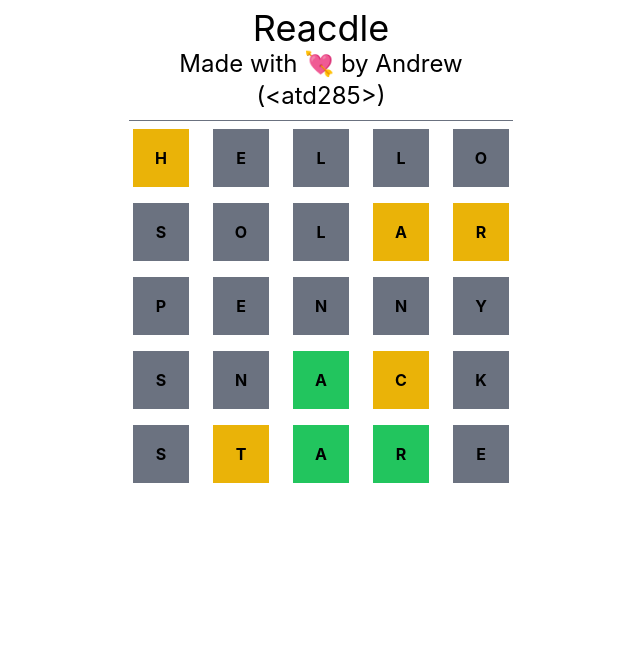
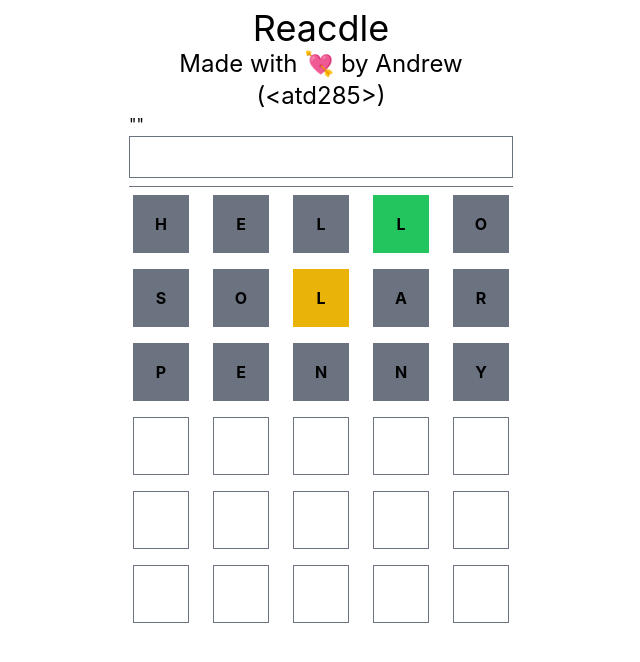
Before and after one commit to tuf75588/reacdle-wordle, a React (Vite) app: page / in a window 1280 px wide. Shown: the top 662 px of the page, without its empty margins (319-959 px from the left). Built offline with nearby package versions, Linux system fonts and the light colour scheme.

Commit message:
allow users to input text

```diff
--- a/package.json
+++ b/package.json
@@ -10,7 +10,8 @@
   },
   "dependencies": {
     "react": "^17.0.2",
-    "react-dom": "^17.0.2"
+    "react-dom": "^17.0.2",
+    "zustand": "^3.7.0"
   },
   "devDependencies": {
     "@testing-library/jest-dom": "^5.16.2",
--- a/src/App.tsx
+++ b/src/App.tsx
@@ -1,10 +1,30 @@
 import { useState } from 'react';
 import './App.css';
 import WordRow from './components/WordRow';
+import { useStore } from './store';
+import { LETTER_LENGTH } from './word-utils';
+
+const GUESS_LENGTH = 6;
 
 function App() {
-  const [count, setCount] = useState(0);
+  const [guess, setGuess] = useState('');
+  const state = useStore();
+  const onChange = (event: React.ChangeEvent<HTMLInputElement>) => {
+    const newGuess = event.target.value;
+    if (newGuess.length === LETTER_LENGTH) {
+      state.addGuess(newGuess);
+      setGuess('');
+      return;
+    }
+    setGuess(newGuess);
+  };
+  let rows = [...state.guesses];
 
+  if (rows.length > 0) {
+    rows.push(guess);
+  }
+  let numOfGuessesRemaining = GUESS_LENGTH - rows.length;
+  rows = rows.concat(Array(numOfGuessesRemaining).fill(''));
   return (
     <div className="mx-auto w-96">
       <header className="border-b border-gray-500 pb-2 my-2">
@@ -12,13 +32,18 @@
         <h2 className="text-2xl text-center">
           Made with <span role="emoji">💘</span> by Andrew (&lt;atd285&gt;)
         </h2>
+        <div>{JSON.stringify(guess, null, 2)}</div>
+        <input
+          type="text"
+          value={guess}
+          className="w-full p-2 border border-gray-500"
+          onChange={onChange}
+        />
       </header>
       <main className="grid grid-rows-6 gap-4">
-        <WordRow letters="hello" />
-        <WordRow letters="solar" />
-        <WordRow letters="penny" />
-        <WordRow letters="snack" />
-        <WordRow letters="stare" />
+        {rows.map((word, i) => (
+          <WordRow key={i} letters={word} />
+        ))}
       </main>
     </div>
   );
--- a/src/components/WordRow.tsx
+++ b/src/components/WordRow.tsx
@@ -1,12 +1,13 @@
+import { useStore } from '../store';
 import { computeGuess, getRandomWord, LetterState } from '../word-utils';
-
-const LETTER_LENGTH = 5;
+import { LETTER_LENGTH } from '../word-utils';
 type Letters = {
   letters: string;
 };
 
 function WordRow({ letters: lettersProp = '' }: Letters) {
-  const guessStates = computeGuess(lettersProp);
+  const answer = useStore((state) => state.answer);
+  const guessStates = computeGuess(lettersProp, answer);
   const lettersRemaining = LETTER_LENGTH - lettersProp.length;
   const letters = lettersProp
     .split('')
--- /dev/null
+++ b/src/store.ts
@@ -0,0 +1,31 @@
+import create from 'zustand';
+import { persist } from 'zustand/middleware';
+import { getRandomWord } from './word-utils';
+
+// You can use `type`
+type BearState = {
+  answer: string;
+  guesses: string[];
+  name?: string;
+  addGuess: (guess: string) => void;
+};
+
+export const useStore = create<BearState>(
+  persist(
+    (set) => ({
+      answer: getRandomWord(),
+      guesses: ['hello', 'solar', 'penny'],
+      addGuess: (guess: string) => {
+        set((state) => ({
+          ...state,
+          guesses: [...state.guesses, guess],
+        }));
+      },
+    }),
+    {
+      name: 'Reacdle',
+    }
+  )
+);
+
+// useStore.persist.clearStorage();
--- a/src/word-utils.ts
+++ b/src/word-utils.ts
@@ -1,7 +1,6 @@
 import wordBank from './word-bank.json';
 
-const word = getRandomWord();
-
+export const LETTER_LENGTH = 5;
 export function getRandomWord() {
   const randomIndex = Math.floor(Math.random() * wordBank.length);
   return wordBank[randomIndex];
@@ -12,10 +11,9 @@
   Present,
   Match,
 }
-console.log(word);
 export function computeGuess(
   guess: string,
-  answerString: string = word
+  answerString: string
 ): LetterState[] {
   const result: LetterState[] = [];
 
```
Also changed, not shown: 1 other file (tests, documents, lock files or other folders).
